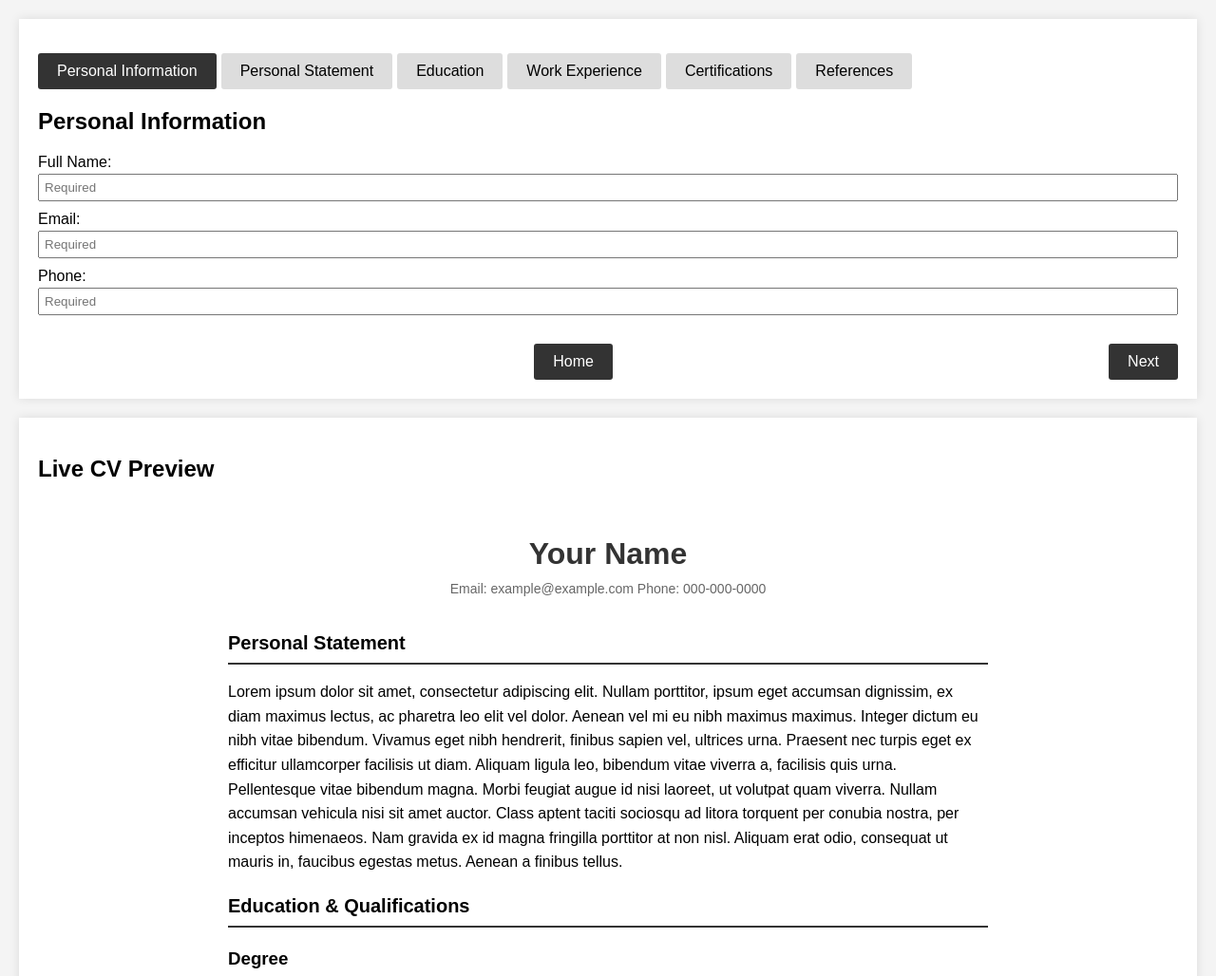
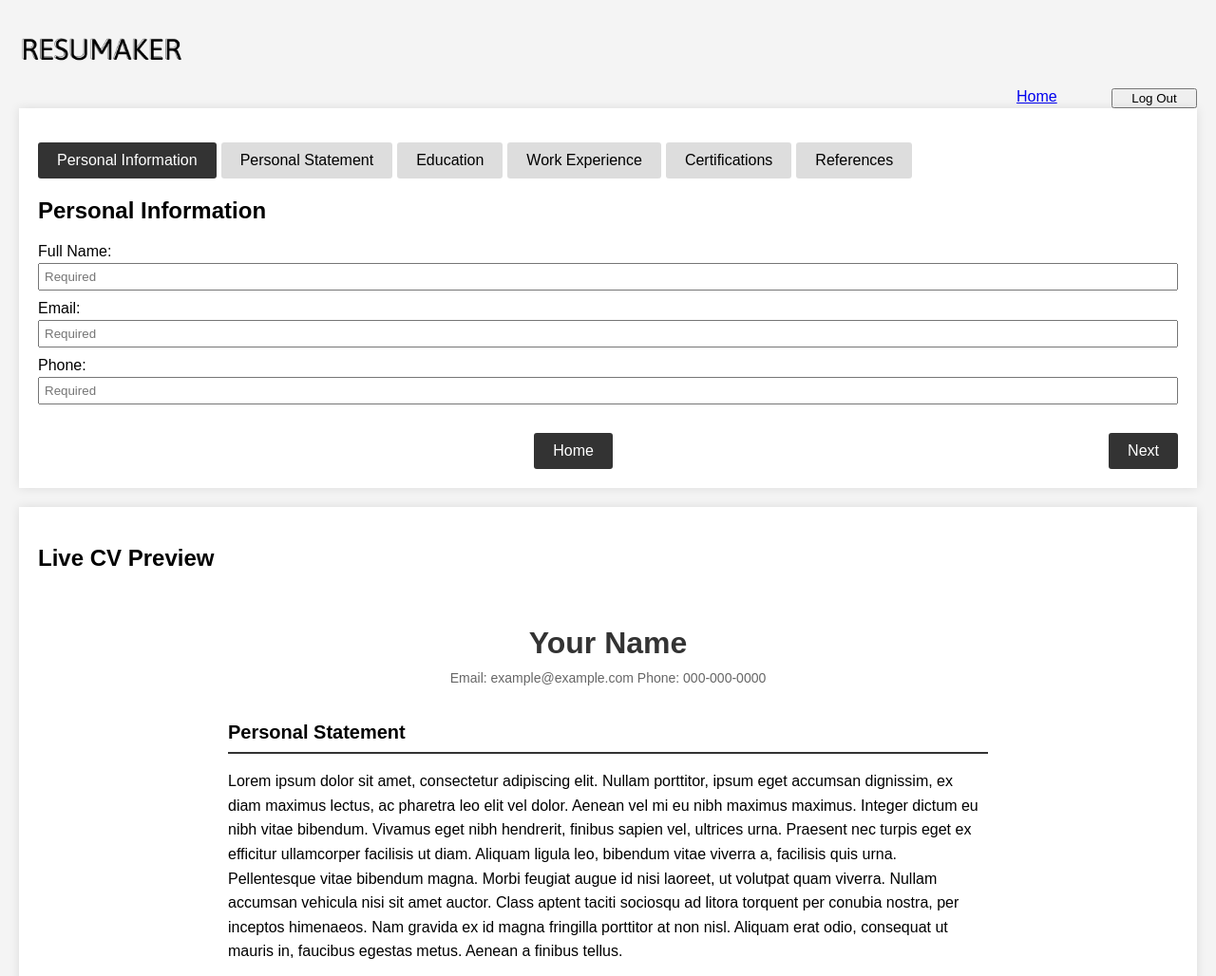
Before and after one commit to KOBBY-IM/DIGITAL-RESUME-BUILDER, a website: page FRONTEND/cvbuilder.html in a window 1280 px wide. Shown: the top 1028 px of the page at 95% size. Drawn offline with Linux system fonts and the light colour scheme.

Commit message:
Temporary home and log out buttons in header
- added temporary placeholder home and log out buttons in header of CV builder page

- Created separate css sheet as temporary measure before condensing

```diff
--- /dev/null
+++ b/FRONTEND/css/tabnext.css
@@ -0,0 +1,17 @@
+/* Styles for tab navigation buttons */
+.nav-buttons {
+    display: flex;
+    justify-content: space-between;
+    margin-top: 20px;
+}
+.nav-buttons button {
+    padding: 10px 20px;
+    font-size: 1rem;
+}
+
+/* New styles for header navigation */
+.header-nav {
+    display: flex;
+    justify-content: flex-end;
+    gap: 10px;
+}
--- a/FRONTEND/cvbuilder.html
+++ b/FRONTEND/cvbuilder.html
@@ -5,19 +5,21 @@
   <meta name="viewport" content="width=device-width, initial-scale=1">
   <title>User Form with Live CV Preview</title>
   <link rel="stylesheet" href="./css/cvstyle.css">
-  <style>
-    /* seperate nav buttons - previous/next */
-    .nav-buttons {
-      display: flex;
-      justify-content: space-between;
-      margin-top: 20px;
-    }
-    .nav-buttons button {
-      padding: 10px 20px;
-      font-size: 1rem;
-    }
-  </style>
+  <link rel="stylesheet" href="./css/tabnext.css">
 </head>
+<div class="header-container d-flex h-100 p-3 mx-auto" style="width: 100%;">
+  <header class="header mb-auto" style="width: 100%;">
+    <div class="inner d-flex justify-content-between align-items-center" style="width: 100%;">
+      <img src="./assets/logo.png" alt="logo" class="header-logo" style="height: 69px;">
+
+      <nav class="header-nav">
+        <a href="loginindex.html" class="btn btn-primary rounded-pill" style="width: 90px;">Home</a>
+        <button type="button" class="btn btn-dark rounded-pill" onclick="logout()" style="width: 90px;">Log Out</button>
+      </nav>
+    </div>
+  </header>
+</div>
+
 <body>
   <div class="page-container">
     <!-- Form Section -->
@@ -171,5 +173,6 @@
     </div>
   </div>
   <script src="./Js/cvbuilder.js"></script>
+  <script src="./Js/auth.js"></script>
 </body>
 </html>
```
Also changed, not shown: FRONTEND/cvindex.html (+1 -3 lines), FRONTEND/css/cvstyle.css (line endings or trailing spaces).
